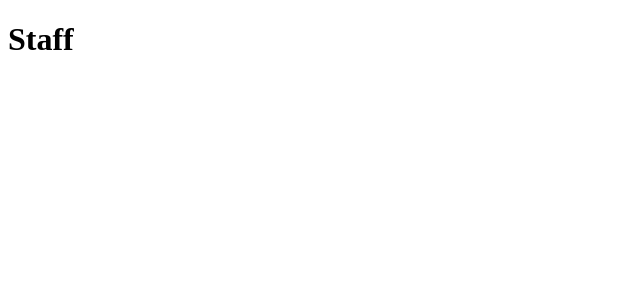
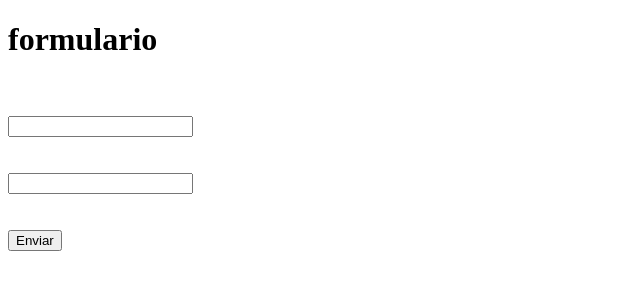
Before and after one commit to ArgiaUnsen/ArgiaUnsen.Borrador.github.io, a plain HTML site: page index.html in a window 1280 px wide. Shown: the whole page, without its empty margins (0-640 px from the left). Drawn offline with Linux system fonts and the light colour scheme.

Commit message:
cambio formulario

```diff
--- a/index.html
+++ b/index.html
@@ -7,7 +7,19 @@
     <title>BORRADOR</title>
 </head>
 <body>
-    <h1>Staff</h1>
+    <main>
+        <h1>formulario</h1>
+        <br>
+        <form>
+            <label for="nombre"></label><br>
+            <input type="text" name="nomb" /> <br />
+            <br />
+            <label for="apellido"></label><br>
+            <input type="text" name="apel" /> <br /><br />
+            <br>
+            <input type="submit" value="Enviar">
+        </form>
+    </main>
 
 </body>
 </html>
```
